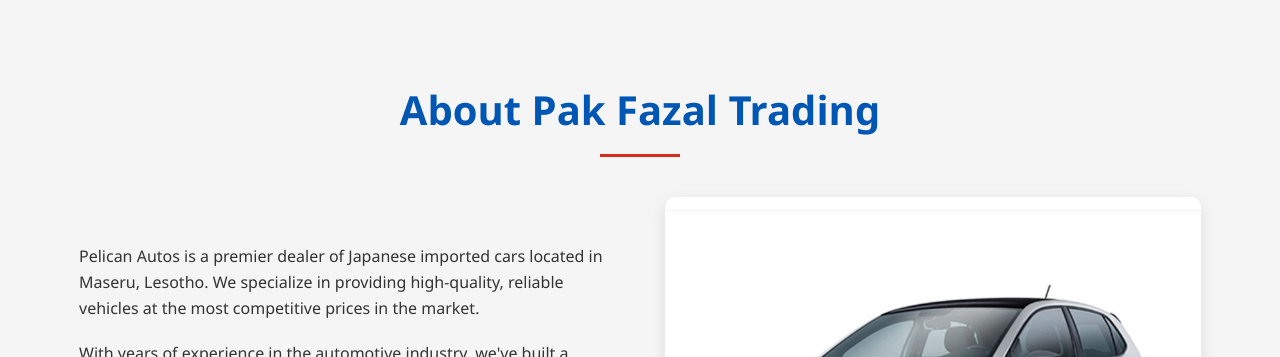
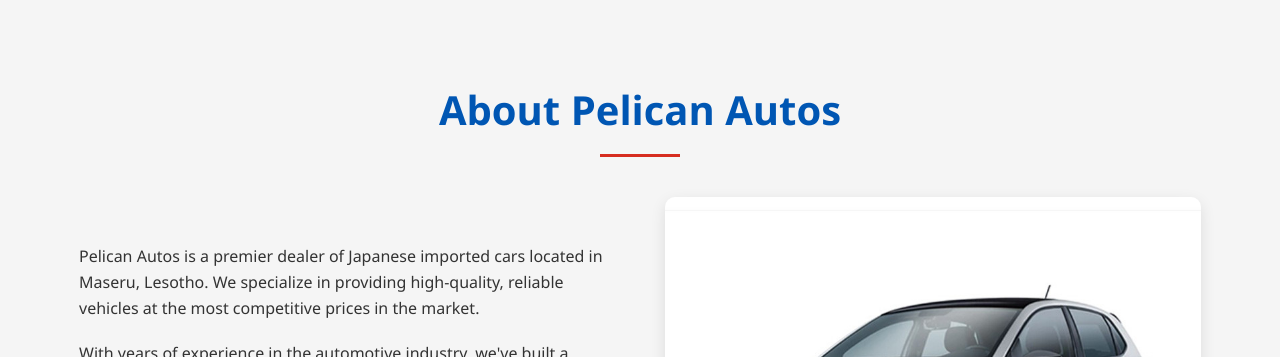
Before and after one commit to Mosebo11/pelicana-autos--lesotho, a plain HTML site: page index.htm in a window 1280 px wide. Shown: the part 802-1159 px from the top of the page. Drawn offline with Linux system fonts and the light colour scheme.

Commit message:
Update index.htm
fix

```diff
--- a/index.htm
+++ b/index.htm
@@ -618,7 +618,7 @@
 
     <section id="about" class="about">
       <div class="container">
-        <h2>About Pak Fazal Trading</h2>
+        <h2>About Pelican Autos</h2>
         <div class="about-content">
           <div class="about-text">
             <p>
```
